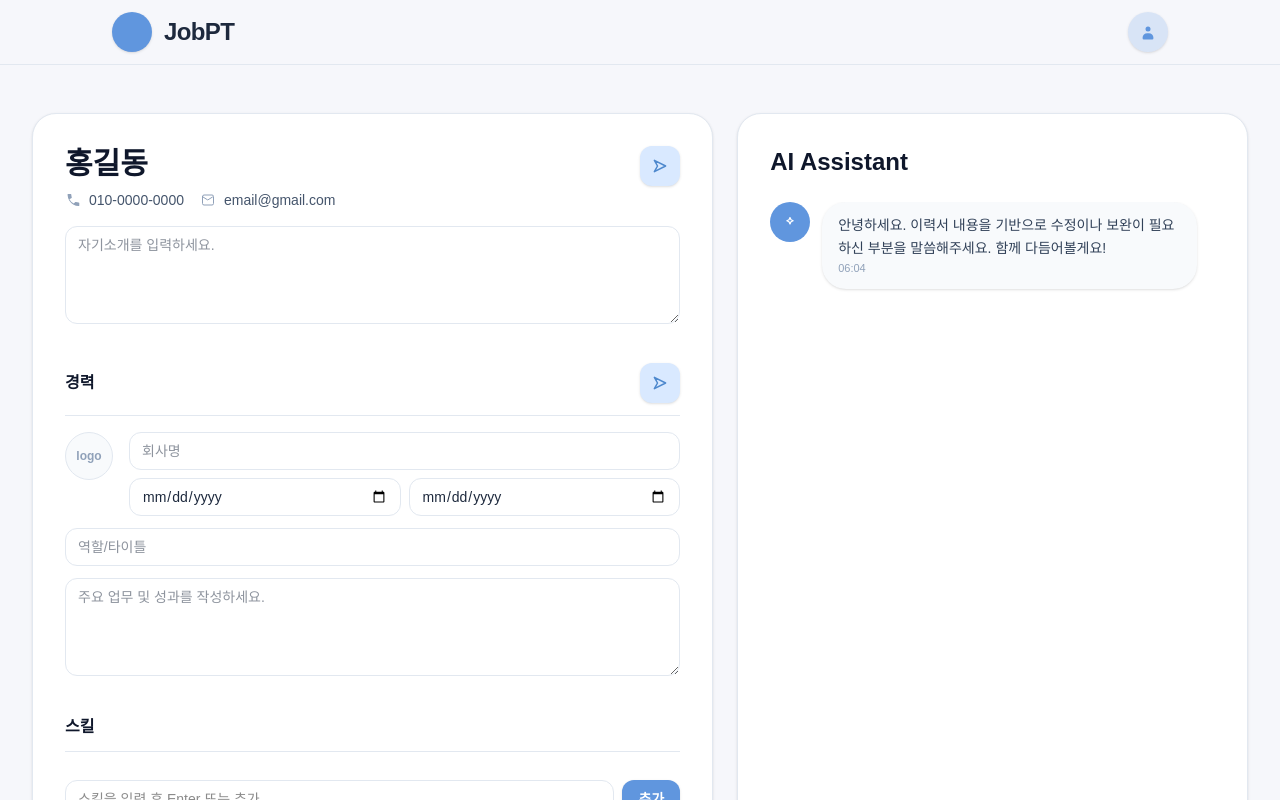
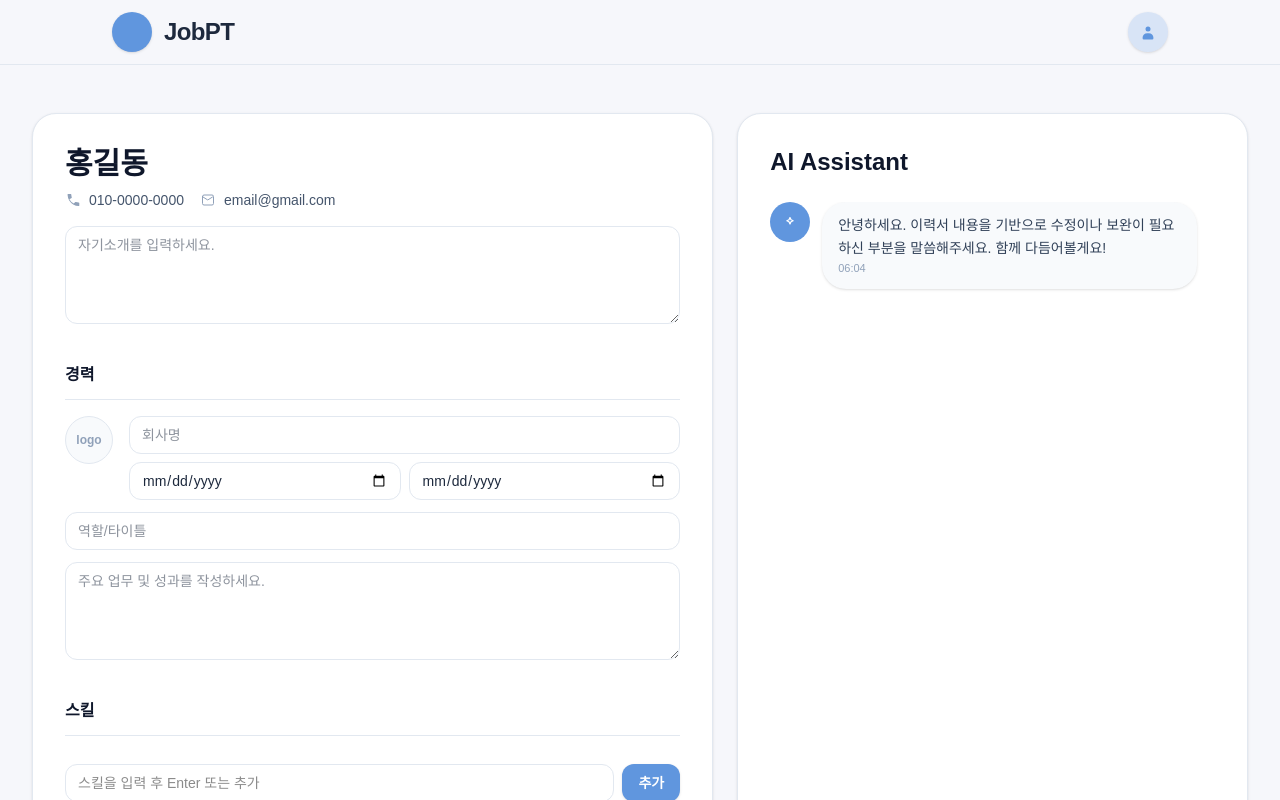
Before and after one commit to Pseudo-Lab/JobPT, a Next.js app in the folder frontend/: page /editor in a window 1280 px wide. Shown: the top 800 px of the page. Built offline with nearby package versions, Linux system fonts and the light colour scheme; a small style sheet from the web is missing.

Commit message:
feat: context 추가하는 버튼 주석처리

```diff
--- a/frontend/src/components/evaluate/ResumeSummaryView.tsx
+++ b/frontend/src/components/evaluate/ResumeSummaryView.tsx
@@ -394,9 +394,9 @@ const ResumeSummaryView = ({
                 </span>
               </div>
             </div>
-            {editable && onAttach && (
+            {/* {editable && onAttach && (
               <AttachButton onClick={attachSummary} label="자기소개 첨부" />
-            )}
+            )} */}
           </div>
         </div>
 
@@ -440,7 +440,7 @@ const ResumeSummaryView = ({
                     <path d="M12 6v12M6 12h12" strokeLinecap="round" strokeLinejoin="round" />
                   </svg>
                 </button> */}
-                {onAttach && <AttachButton onClick={attachExperience} label="경력 첨부" />}
+                {/* {onAttach && <AttachButton onClick={attachExperience} label="경력 첨부" />} */}
               </div>
             )}
           </div>
```
